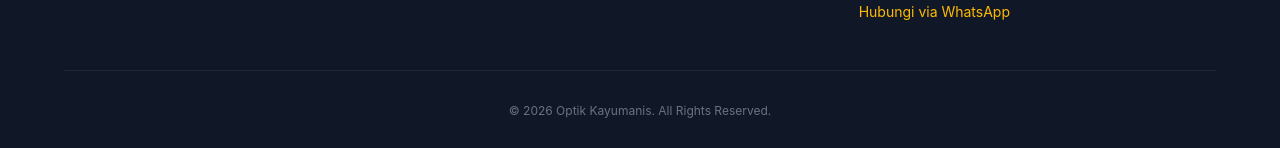
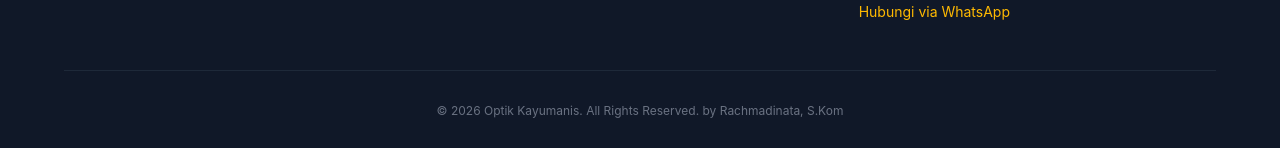
Before and after one commit to rachmad-prog/reactjs-tailwindcss-optikkayumanis, a React (Vite) app: page / in a window 1280 px wide. Shown: the part 3387-3535 px from the top of the page. Built offline with nearby package versions, Linux system fonts and the light colour scheme.

Commit message:
Update Footer.jsx

```diff
--- a/src/components/Footer.jsx
+++ b/src/components/Footer.jsx
@@ -58,7 +58,7 @@ export default function Footer() {
       </div>
 
       <div className="max-w-6xl mx-auto pt-8 border-t border-gray-800 text-center text-xs text-gray-500">
-        &copy; {new Date().getFullYear()} Optik Kayumanis. All Rights Reserved.
+        &copy; {new Date().getFullYear()} Optik Kayumanis. All Rights Reserved. by Rachmadinata, S.Kom
       </div>
     </footer>
   );
```
